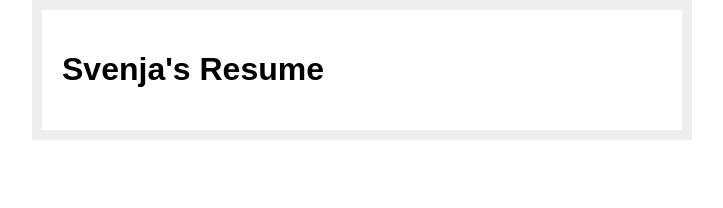
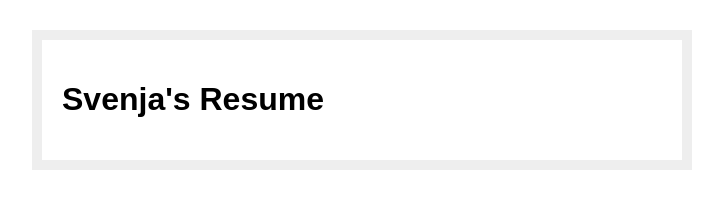
Before and after one commit to svenjawhateverr/resume, a plain HTML site: page index.html in a window 1280 px wide. Shown: the whole page, without its empty margins (278-1001 px from the left). Drawn offline with Linux system fonts and the light colour scheme.

Commit message:
Update style.css

```diff
--- a/style.css
+++ b/style.css
@@ -1,8 +1,7 @@
 body {
   border: 10px solid #eee;
-  margin: 0;
   font-family: Arial;
   padding: 20px;
   max-width: 600px;
-  margin: auto;
+  margin: 30px auto;
 }
```
